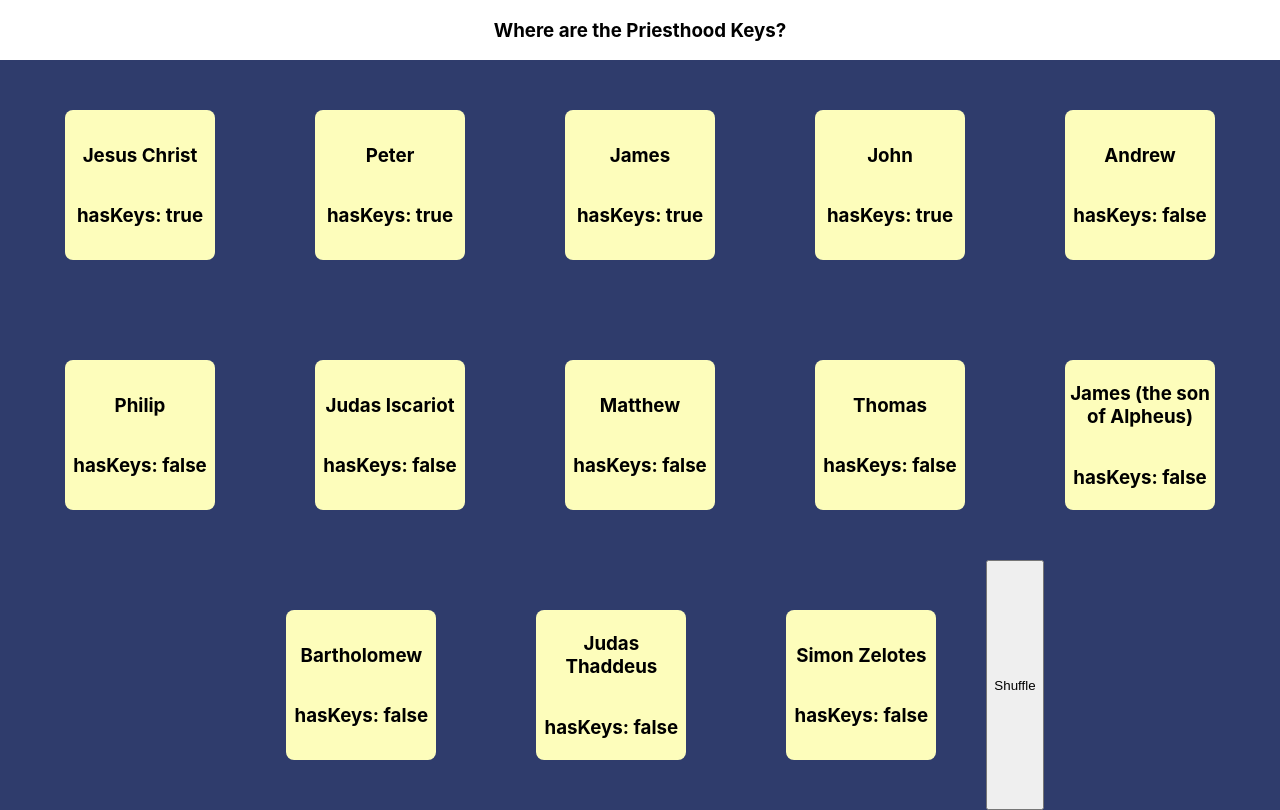
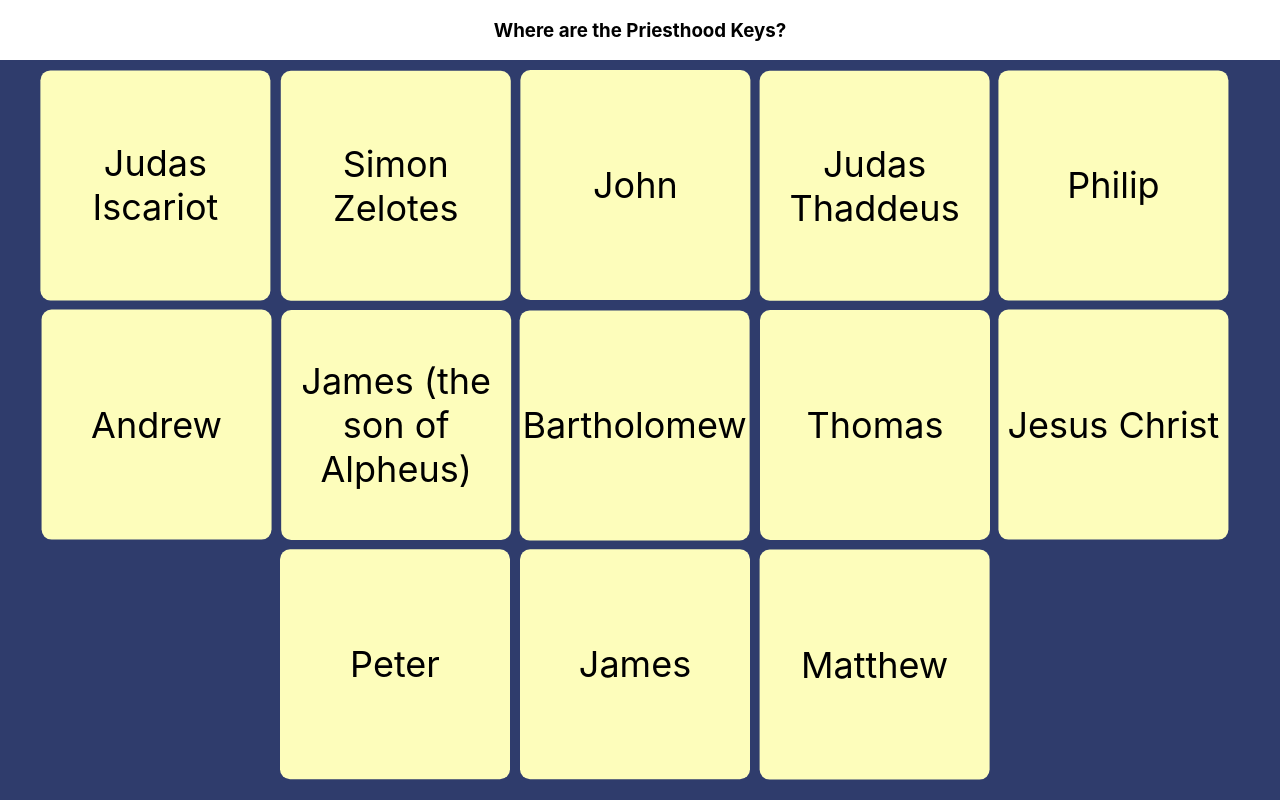
Before and after one commit to brs98/restoration-project, a React (Create React App) app: page / in a window 1280 px wide. Built offline with nearby package versions, Linux system fonts and the light colour scheme.

Commit message:
Made minor style changes and added Example level

```diff
--- a/package.json
+++ b/package.json
@@ -6,6 +6,8 @@
     "@testing-library/jest-dom": "^5.14.1",
     "@testing-library/react": "^11.2.7",
     "@testing-library/user-event": "^12.8.3",
+    "framer-motion": "^4.1.17",
+    "lodash": "^4.17.21",
     "react": "^17.0.2",
     "react-dom": "^17.0.2",
     "react-scripts": "4.0.3",
--- a/src/components/GameBoardComponent/GameBoardComponent.css
+++ b/src/components/GameBoardComponent/GameBoardComponent.css
@@ -0,0 +1,7 @@
+.background {
+    display: flex;
+    justify-content: center;
+    align-items: center;
+    padding: 10px;
+    background-color: #2f3c6c;
+}
--- a/src/components/GameBoardComponent/GameBoardComponent.js
+++ b/src/components/GameBoardComponent/GameBoardComponent.js
@@ -1,11 +1,11 @@
 import React from "react";
 import "./GameBoardComponent.css";
-import Level1 from "../../levels/Level1";
+import { Example } from "../../levels/Example";
 
 function GameBoardComponent() {
 	return (
 		<div className="background">
-			<Level1 />
+            <Example />
 		</div>
 	);
 }
--- a/src/components/NavbarComponent/NavbarComponent.css
+++ b/src/components/NavbarComponent/NavbarComponent.css
@@ -1,3 +1,3 @@
-headerComponent {
-    justify-content: 'center'
+.headerComponent {
+    justify-content: 'center';
 }
--- /dev/null
+++ b/src/constants/Colors.js
@@ -0,0 +1,3 @@
+export default {
+    primary: "#fdfdbb"
+};
--- /dev/null
+++ b/src/levels/Example.css
@@ -0,0 +1,27 @@
+ul,
+li {
+  list-style: none;
+  padding: 0;
+  margin: 0;
+}
+
+ul {
+  position: relative;
+  display: flex;
+  justify-content: center;
+  align-items: center;
+  width: "100%";
+  flex-wrap: wrap;
+}
+
+li {
+  border-radius: 10px;
+  margin-bottom: 10px;
+  margin-right: 10px;
+  width: 230px;
+  height: 230px;
+  display: flex;
+  justify-content: center;
+  align-items: center;
+  font-size: 36px;
+}
--- /dev/null
+++ b/src/levels/Example.js
@@ -0,0 +1,66 @@
+import * as React from "react";
+import { useState, useEffect } from "react";
+import { motion } from "framer-motion";
+import { shuffle } from "lodash";
+import "./Example.css";
+
+const spring = {
+	type: "spring",
+	damping: 10,
+	stiffness: 20,
+};
+
+export const Example = () => {
+	const [holders, setHolders] = useState(myKeyHolders);
+	const [selectMode, changeSelectMode] = useState(false);
+	const [numShuffles, incrementNumShuffles] = useState(0);
+
+    const backgroundColor = "#fdfdbb";
+
+	useEffect(() => {
+		if (selectMode === false && numShuffles < 4) {
+			setTimeout(() => setHolders(shuffle(holders)), 3000);
+			incrementNumShuffles(numShuffles + 1);
+		} else {
+			changeSelectMode(true);
+		}
+	}, [holders, selectMode]);
+
+	return (
+		<>
+			<ul>
+				{holders.map((holder) => (
+					<motion.li
+						key={holder}
+						layout
+						transition={spring}
+						style={{ backgroundColor }}
+						onClick={() => {
+							alert(`Selected ${holder}`);
+							changeSelectMode(!selectMode);
+							incrementNumShuffles(0);
+						}}
+					>
+						{holder}
+					</motion.li>
+				))}
+			</ul>
+		</>
+	);
+};
+
+const myKeyHolders = [
+	"Jesus Christ",
+	"Peter",
+	"James",
+	"John",
+	"Andrew",
+	"Philip",
+	"Judas Iscariot",
+	"Matthew",
+	"Thomas",
+	"James (the son of Alpheus)",
+	"Bartholomew",
+	"Judas Thaddeus",
+	"Simon Zelotes",
+];
```
Also changed, not shown: src/App.css (line endings or trailing spaces), 1 other file (tests, documents, lock files or other folders).
